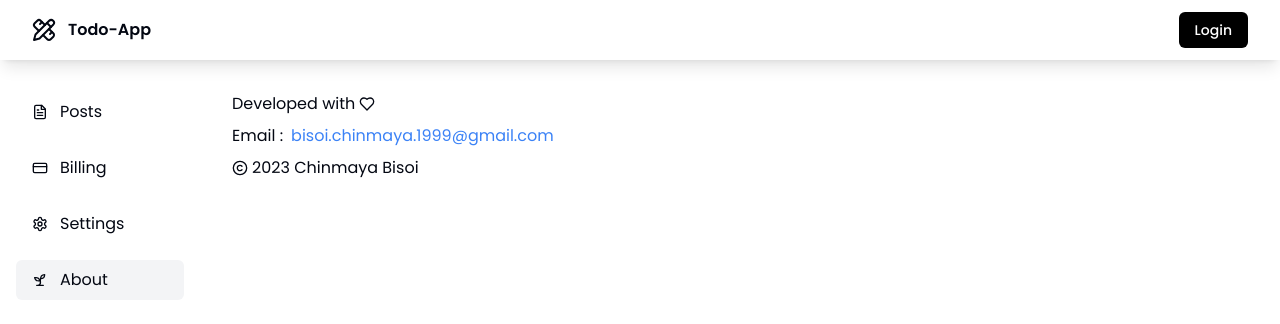
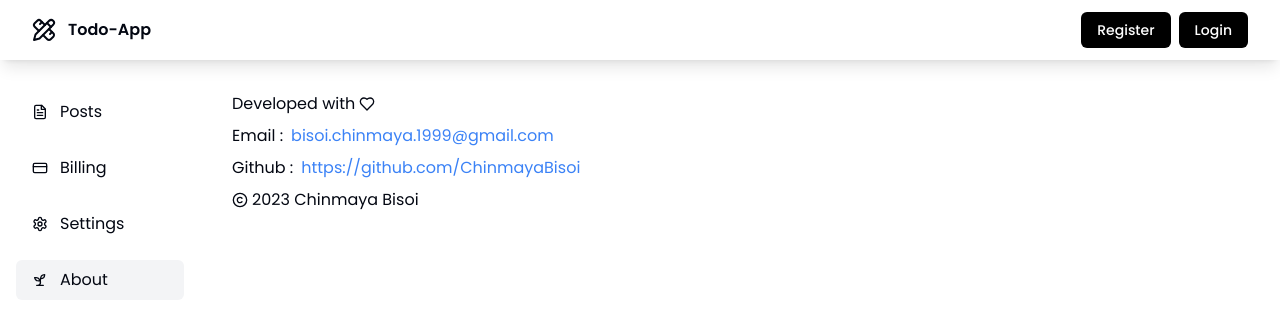
Before and after one commit to ChinmayaBisoi/todo-app-client, a Next.js app: page /about in a window 1280 px wide. Shown: the top 324 px of the page. Built offline with nearby package versions, Linux system fonts and the light colour scheme.

Commit message:
improved sidebar ux, added register btn

```diff
--- /dev/null
+++ b/src/components/Login.js
@@ -0,0 +1,26 @@
+import {
+  Dialog,
+  DialogContent,
+  DialogDescription,
+  DialogHeader,
+  DialogTitle,
+  DialogTrigger,
+} from "@/components/ui/dialog";
+
+const Login = () => {
+  return (
+    <Dialog>
+      <DialogTrigger className="bg-black text-white hover:bg-gray-800 p-2 px-4 rounded-md text-sm font-medium">
+        Login
+      </DialogTrigger>
+      <DialogContent>
+        <DialogHeader>
+          <DialogTitle>Login</DialogTitle>
+          <DialogDescription>This is a work in progress</DialogDescription>
+        </DialogHeader>
+      </DialogContent>
+    </Dialog>
+  );
+};
+
+export default Login;
--- a/src/components/NavMob.js
+++ b/src/components/NavMob.js
@@ -9,7 +9,6 @@ import {
   SheetTitle,
   SheetTrigger,
 } from "@/components/ui/sheet";
-import { Button } from "./ui/button";
 import Sidebar from "./Sidebar";
 import Hamburger from "./icons/Hamburger";
 
@@ -21,7 +20,7 @@ const NavMob = () => {
         <Hamburger width="20" height="20" className="min-w-[16px] md:hidden" />
       </SheetTrigger>
       <SheetContent side={side}>
-        <Sidebar />
+        <Sidebar isMob />
       </SheetContent>
     </Sheet>
   );
--- a/src/components/Navbar.js
+++ b/src/components/Navbar.js
@@ -1,8 +1,8 @@
 import Link from "next/link";
-import Hamburger from "./icons/Hamburger";
 import PencilRuler from "./icons/PencilRuler";
-import LoginTab from "./LoginTab";
+import Login from "./Login";
 import NavMob from "./NavMob";
+import Register from "./Register";
 
 const Navbar = () => {
   return (
@@ -14,7 +14,10 @@ const Navbar = () => {
           <h1 className="font-semibold">Todo-App</h1>
         </Link>
       </div>
-      <LoginTab />
+      <div className="flex items-center gap-2">
+        <Register />
+        <Login />
+      </div>
     </nav>
   );
 };
--- a/src/components/LoginTab.js
+++ b/src/components/Register.jsx
@@ -7,15 +7,15 @@ import {
   DialogTrigger,
 } from "@/components/ui/dialog";
 
-const LoginTab = () => {
+const Register = () => {
   return (
     <Dialog>
       <DialogTrigger className="bg-black text-white hover:bg-gray-800 p-2 px-4 rounded-md text-sm font-medium">
-        Login
+        Register
       </DialogTrigger>
       <DialogContent>
         <DialogHeader>
-          <DialogTitle>Login</DialogTitle>
+          <DialogTitle>Register</DialogTitle>
           <DialogDescription>This is a work in progress</DialogDescription>
         </DialogHeader>
       </DialogContent>
@@ -23,4 +23,4 @@ const LoginTab = () => {
   );
 };
 
-export default LoginTab;
+export default Register;
--- a/src/components/Sidebar.js
+++ b/src/components/Sidebar.js
@@ -27,7 +27,7 @@ const sidebarOptions = [
     icon: <Sprout width="16" height="16" />,
   },
 ];
-const Sidebar = ({ hide = false }) => {
+const Sidebar = ({ hide = false, isMob = false }) => {
   const pathname = usePathname();
 
   const isActive = (url) => {
@@ -39,9 +39,8 @@ const Sidebar = ({ hide = false }) => {
 
   return (
     <aside
-      className={`${
-        hide ? "hidden md:flex" : ""
-      } stretch w-[200px] flex-col gap-4  p-4 py-8 fixed`}>
+      className={`${isMob ? "" : "w-[200px] fixed"}
+      ${hide ? "hidden md:flex" : ""} stretch flex-col gap-4 p-4 py-8 `}>
       {sidebarOptions.map(({ label, url, icon }) => {
         return (
           <Link key={label} href={url}>
--- a/src/pages/about/index.jsx
+++ b/src/pages/about/index.jsx
@@ -20,6 +20,14 @@ const AboutPage = () => {
             bisoi.chinmaya.1999@gmail.com
           </Link>{" "}
         </div>
+        <div className="flex items-center gap-2">
+          <p className="whitespace-nowrap">Github : </p>
+          <Link
+            className="text-blue-500"
+            href={"https://github.com/ChinmayaBisoi"}>
+            https://github.com/ChinmayaBisoi
+          </Link>{" "}
+        </div>
         <div className="flex items-center gap-1 whitespace-nowrap">
           <Copyright width="16" height="16" className="min-w-[16px]" />
           <p>2023 Chinmaya Bisoi</p>
```
